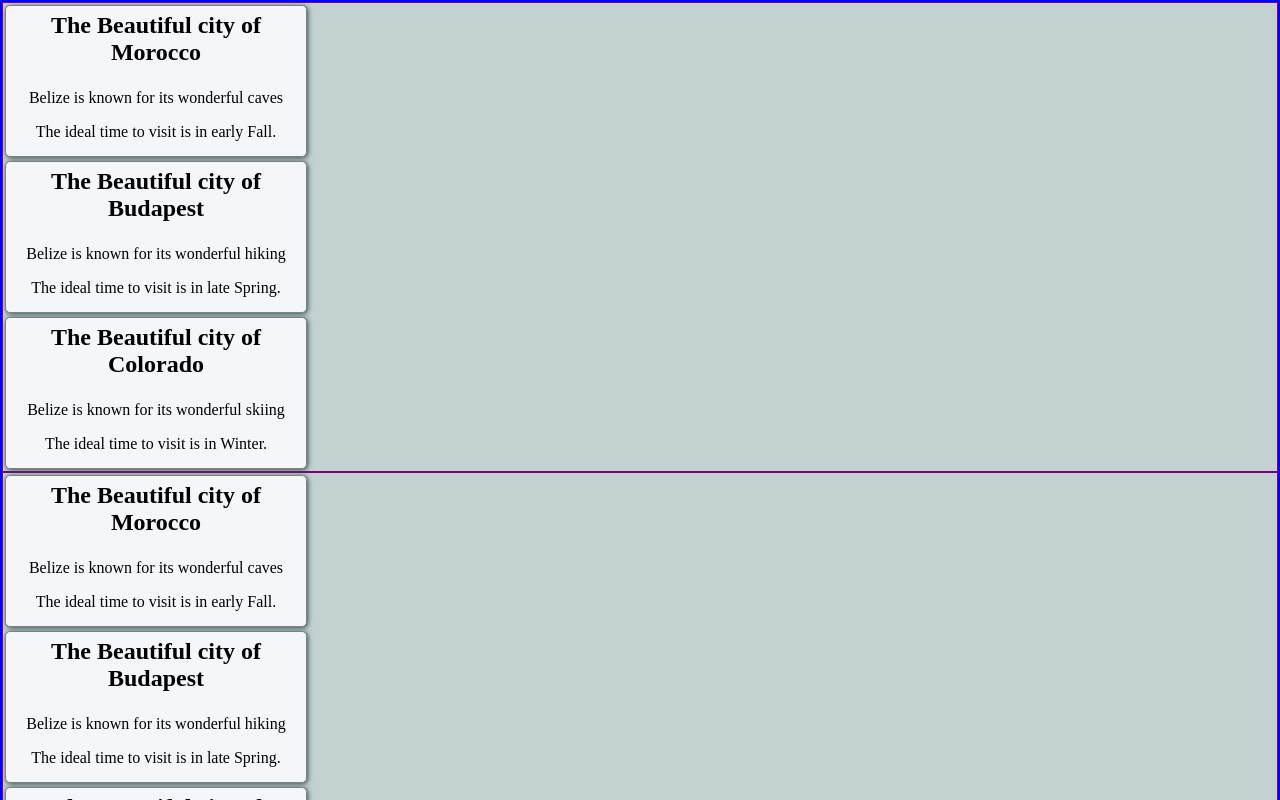
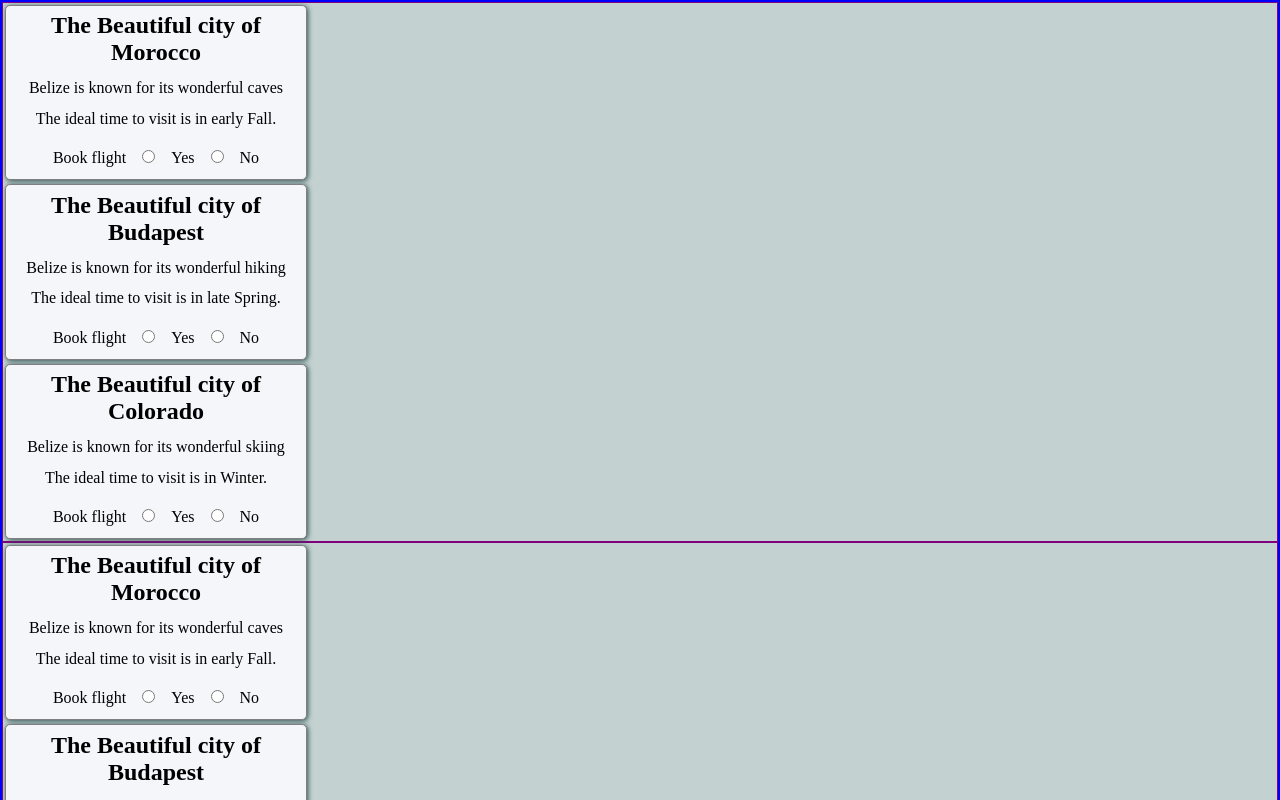
Before and after one commit to KevinKra/React-Test-02, a React (Create React App) app: page / in a window 1280 px wide. Shown: the top 800 px of the page. Built offline with nearby package versions, Linux system fonts and the light colour scheme.

Commit message:
Add Interest component

```diff
--- a/src/components/Card.js
+++ b/src/components/Card.js
@@ -1,5 +1,6 @@
 import React from "react";
 import "../css/Card.css";
+import InterestBar from "./InterestBar";
 
 const Card = props => {
   return (
@@ -7,10 +8,13 @@ const Card = props => {
       <header className="Card-header">
         <h1>The Beautiful city of {props.city}</h1>
       </header>
-      <section>
+      <section className="Card-paragraphs">
         <p>Belize is known for its wonderful {props.attraction}</p>
         <p>The ideal time to visit is in {props.season}.</p>
       </section>
+      <footer>
+        <InterestBar />
+      </footer>
     </div>
   );
 };
--- /dev/null
+++ b/src/components/InterestBar.js
@@ -0,0 +1,17 @@
+import React from "react";
+import "../css/InterestBar.css";
+const InterestBar = props => {
+  return (
+    <form className="InterestBar">
+      <label htmlFor="ofInterest">
+        Book flight
+        <input type="radio" name="ofInterest" />
+        Yes
+        <input type="radio" name="ofInterest" />
+        No
+      </label>
+    </form>
+  );
+};
+
+export default InterestBar;
--- a/src/css/Card.css
+++ b/src/css/Card.css
@@ -3,7 +3,7 @@
   border: 1px solid grey;
   display: flex;
   flex-direction: column;
-  height: 150px;
+  /* height: 175px; */
   margin: 2px;
   text-align: center;
   width: 300px;
@@ -14,6 +14,10 @@
 .Card-header {
 }
 
+.Card-paragraphs p {
+  padding: 0.4rem;
+  margin: 0;
+}
 .Card-header h1 {
   margin: 0.4rem;
 }
--- /dev/null
+++ b/src/css/InterestBar.css
@@ -0,0 +1,9 @@
+.InterestBar {
+  display: flex;
+  flex-direction: column;
+}
+
+.InterestBar input {
+  margin: 1rem;
+  /* padding: 15px; */
+}
```
